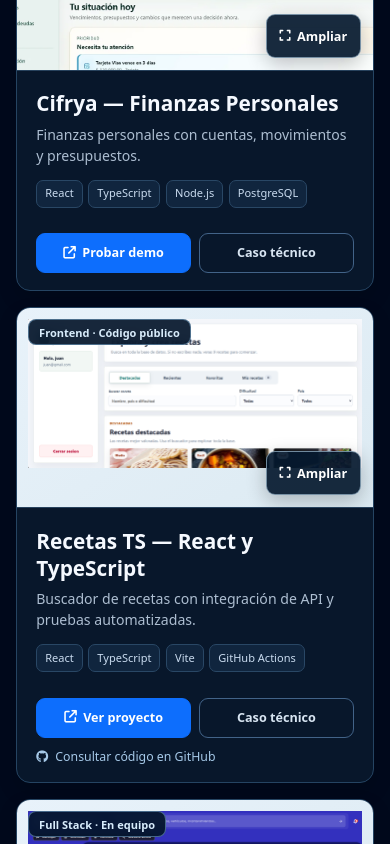
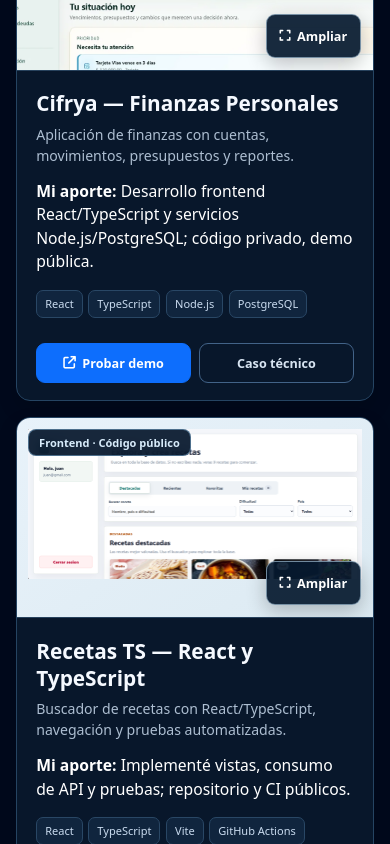
Before and after one commit to MelgarejoMaycol/Portafolio, a React (Vite) app: page / in a window 390 px wide. Shown: the part 1080-1924 px from the top of the page. Built offline with nearby package versions, Linux system fonts and the light colour scheme.

Commit message:
Polish portfolio messaging, project evidence and responsive layout

```diff
--- a/src/data/proyectos.js
+++ b/src/data/proyectos.js
@@ -2,7 +2,6 @@ import proyectoToDo from '../../public/Proyecto TO_DO.png'
 import proyectoTaxis from '../../public/ProyectoTaxis.png'
 import proyectoCompu from '../../public/ProyectoCompu3D.png'
 import proyectoTrackFile from '../../public/ProyectoTrackFile.png'
-import ProyectoSeries from '../../public/ProyectoSeries.png'
 import ProyectoPokeVerso from '../../public/ProyectoPokeVerso.png'
 import RecetasFrontTS from '../../public/ProyectoRecetas_Front_TS.png'
 
@@ -12,7 +11,8 @@ export const proyectosPrincipales = [
   {
     id: 'cifrya',
     titulo: 'Cifrya — Finanzas Personales',
-    descripcion: 'Finanzas personales con cuentas, movimientos y presupuestos.',
+    descripcion: 'Aplicación de finanzas con cuentas, movimientos, presupuestos y reportes.',
+    miAporte: 'Desarrollo frontend React/TypeScript y servicios Node.js/PostgreSQL; código privado, demo pública.',
     categorias: ['fullstack'],
     imagen: imagenCifrya,
     imagenContain: false,
@@ -25,7 +25,8 @@ export const proyectosPrincipales = [
   {
     id: 'recetas-ts',
     titulo: 'Recetas TS — React y TypeScript',
-    descripcion: 'Buscador de recetas con integración de API y pruebas automatizadas.',
+    descripcion: 'Buscador de recetas con React/TypeScript, navegación y pruebas automatizadas.',
+    miAporte: 'Implementé vistas, consumo de API y pruebas; repositorio y CI públicos.',
     categorias: ['frontend'],
     imagen: RecetasFrontTS,
     imagenContain: true,
@@ -41,6 +42,7 @@ export const proyectosPrincipales = [
     id: 'trackfile',
     titulo: 'TrackFile — Gestión Documental',
     descripcion: 'Gestión documental para transporte, desarrollada en equipo.',
+    miAporte: 'Frontend Flutter, diseño de PostgreSQL, pruebas y despliegue. Backend liderado por mi compañera.',
     categorias: ['fullstack'],
     imagen: proyectoTrackFile,
     imagenContain: true,
@@ -50,7 +52,7 @@ export const proyectosPrincipales = [
     linkDetalles: 'https://github.com/MelgarejoMaycol/Portafolio/blob/main/docs/TRACKFILE_CASO_TECNICO.md',
     linkCodigo: 'https://github.com/MelgarejoMaycol/TRACKFILE',
     detalleLabel: 'Ficha técnica',
-    etiqueta: 'Full Stack · En equipo'
+    etiqueta: 'Frontend y datos · En equipo'
   }
 ]
 
@@ -76,16 +78,6 @@ export const otrosProyectos = [
       linkPagina: 'https://empresa-taxis.vercel.app/'
     },
     {
-      id: 3,
-      titulo: 'Series de Netflix',
-      categorias: ['frontend'],
-      descripcion:
-        'Proyecto inicial de HTML y CSS enfocado en estructura semántica, estilos y presentación de información sobre series de Netflix.',
-      imagen: ProyectoSeries,
-      linkDetalles: 'https://github.com/MelgarejoMaycol/Series-de-Netflix',
-      linkPagina: 'https://melgarejomaycol.github.io/Series-de-Netflix/'
-    },
-    {
       id: 4,
       titulo: 'COMPU3D',
       categorias: ['frontend'],
```
